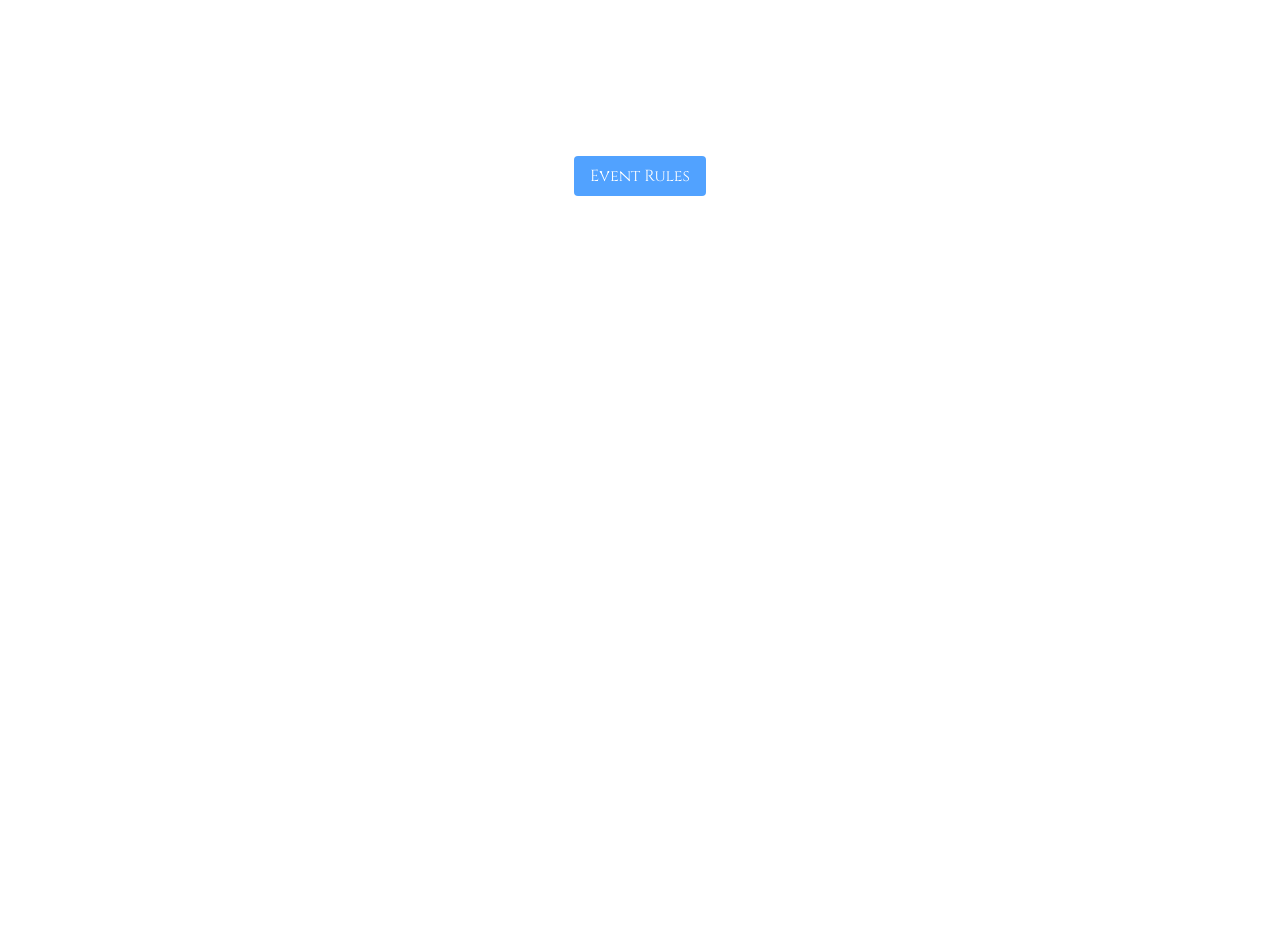
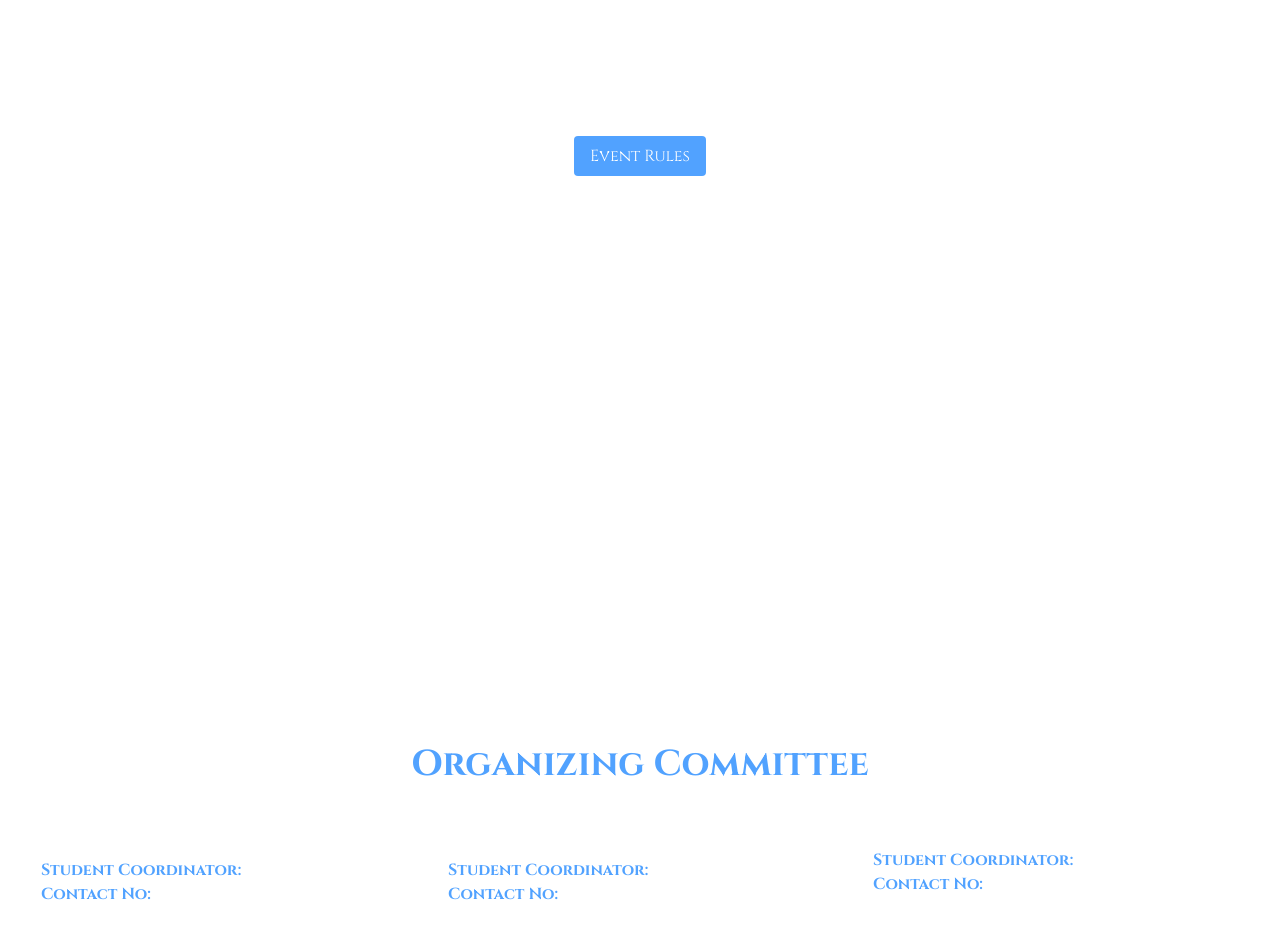
Before and after one commit to programmingwithshishir/registration-website, a React (Vite) app: page / in a window 1280 px wide. Shown: the part 2080-3018 px from the top of the page. Before the commit the page ends 2460 px from the top, so only its background shows below. Built offline with nearby package versions, Linux system fonts and the light colour scheme.

Commit message:
Add the whole front page

```diff
--- a/src/components/page1.jsx
+++ b/src/components/page1.jsx
@@ -72,17 +72,61 @@
           from the students- <br /> -Participant of one event must not
           participate in another- <br /> -College ID and permission letter from
           Principal / HOD for each team is mandatory-
-          <br /> -The judge’s decision will be final, and event coordinators
+          <br /> -The judge's decision will be final, and event coordinators
           reserves the right to take action in case of any misconduct-
         </p>
         <button
           onClick={handleEventRulesClick}
-          className="mt-10 px-4 py-2 bg-blue-400 text-white rounded font-primary hover:bg-blue-600 hover:cursor-pointer"
+          className="my-4 px-4 py-2 bg-blue-400 text-white rounded font-primary hover:bg-blue-600 hover:cursor-pointer"
         >
           Event Rules
         </button>
       </div>
       {/* Contacts */}
+      <div className="lg:h-screen lg:w-screen mt-15 font-primary flex flex-col justify-center items-center">
+        <h1 className="text-blue-400 font-primary font-bold text-2xl lg:text-4xl md:text-3xl">
+          Organizing Committee
+        </h1>
+        <h1 className="mb-10 text-white font-primary">Student Coordinators</h1>
+        <div className="block w-full text-sm md:text-base flex flex-col lg:flex-row items-center justify-center lg:justify-around lg:items-around">
+          <div className="mb-5 block text-white font-primary">
+            <h1>
+              <span className="text-blue-400 font-bold">
+                Student Coordinator:
+              </span>{" "}
+              Shishir Shetty
+            </h1>
+            <h1>
+              <span className="text-blue-400 font-bold">Contact No:</span>{" "}
+              <span className="select-text">8108452426</span>
+            </h1>
+          </div>
+          <div className="mb-5 block text-white font-primary">
+            <h1>
+              <span className="text-blue-400 font-bold">
+                Student Coordinator:
+              </span>{" "}
+              Samiksha Shetty
+            </h1>
+            <h1>
+              <span className="text-blue-400 font-bold">Contact No:</span>{" "}
+              <span className="select-text">8010156146</span>
+            </h1>
+          </div>
+          <div className="mb-10 block text-white font-primary">
+            <h1>
+              <span className="text-blue-400 font-bold">
+                Student Coordinator:
+              </span>{" "}
+              Shreyash Devadiga
+            </h1>
+            <h1>
+              <span className="text-blue-400 font-bold">Contact No:</span>{" "}
+              <span className="select-text">7760891473</span>
+            </h1>
+          </div>
+        </div>
+      </div>
     </div>
   );
 };
--- a/src/index.css
+++ b/src/index.css
@@ -1,4 +1,6 @@
 @import url("https://fonts.googleapis.com/css2?family=Cinzel:wght@400..900&display=swap");
+
+@plugin "tailwindcss-animate";
 @import "tailwindcss";
 
 @theme {
@@ -17,3 +19,122 @@
 ::-webkit-scrollbar-thumb {
   background: #ff0000;
 }
+
+:root {
+  --background: oklch(1 0 0);
+  --foreground: oklch(0.145 0 0);
+  --card: oklch(1 0 0);
+  --card-foreground: oklch(0.145 0 0);
+  --popover: oklch(1 0 0);
+  --popover-foreground: oklch(0.145 0 0);
+  --primary: oklch(0.205 0 0);
+  --primary-foreground: oklch(0.985 0 0);
+  --secondary: oklch(0.97 0 0);
+  --secondary-foreground: oklch(0.205 0 0);
+  --muted: oklch(0.97 0 0);
+  --muted-foreground: oklch(0.556 0 0);
+  --accent: oklch(0.97 0 0);
+  --accent-foreground: oklch(0.205 0 0);
+  --destructive: oklch(0.577 0.245 27.325);
+  --destructive-foreground: oklch(0.577 0.245 27.325);
+  --border: oklch(0.922 0 0);
+  --input: oklch(0.922 0 0);
+  --ring: oklch(0.87 0 0);
+  --chart-1: oklch(0.646 0.222 41.116);
+  --chart-2: oklch(0.6 0.118 184.704);
+  --chart-3: oklch(0.398 0.07 227.392);
+  --chart-4: oklch(0.828 0.189 84.429);
+  --chart-5: oklch(0.769 0.188 70.08);
+  --radius: 0.625rem;
+  --sidebar: oklch(0.985 0 0);
+  --sidebar-foreground: oklch(0.145 0 0);
+  --sidebar-primary: oklch(0.205 0 0);
+  --sidebar-primary-foreground: oklch(0.985 0 0);
+  --sidebar-accent: oklch(0.97 0 0);
+  --sidebar-accent-foreground: oklch(0.205 0 0);
+  --sidebar-border: oklch(0.922 0 0);
+  --sidebar-ring: oklch(0.87 0 0);
+}
+
+.dark {
+  --background: oklch(0.145 0 0);
+  --foreground: oklch(0.985 0 0);
+  --card: oklch(0.145 0 0);
+  --card-foreground: oklch(0.985 0 0);
+  --popover: oklch(0.145 0 0);
+  --popover-foreground: oklch(0.985 0 0);
+  --primary: oklch(0.985 0 0);
+  --primary-foreground: oklch(0.205 0 0);
+  --secondary: oklch(0.269 0 0);
+  --secondary-foreground: oklch(0.985 0 0);
+  --muted: oklch(0.269 0 0);
+  --muted-foreground: oklch(0.708 0 0);
+  --accent: oklch(0.269 0 0);
+  --accent-foreground: oklch(0.985 0 0);
+  --destructive: oklch(0.396 0.141 25.723);
+  --destructive-foreground: oklch(0.637 0.237 25.331);
+  --border: oklch(0.269 0 0);
+  --input: oklch(0.269 0 0);
+  --ring: oklch(0.439 0 0);
+  --chart-1: oklch(0.488 0.243 264.376);
+  --chart-2: oklch(0.696 0.17 162.48);
+  --chart-3: oklch(0.769 0.188 70.08);
+  --chart-4: oklch(0.627 0.265 303.9);
+  --chart-5: oklch(0.645 0.246 16.439);
+  --sidebar: oklch(0.205 0 0);
+  --sidebar-foreground: oklch(0.985 0 0);
+  --sidebar-primary: oklch(0.488 0.243 264.376);
+  --sidebar-primary-foreground: oklch(0.985 0 0);
+  --sidebar-accent: oklch(0.269 0 0);
+  --sidebar-accent-foreground: oklch(0.985 0 0);
+  --sidebar-border: oklch(0.269 0 0);
+  --sidebar-ring: oklch(0.439 0 0);
+}
+
+@theme inline {
+  --color-background: var(--background);
+  --color-foreground: var(--foreground);
+  --color-card: var(--card);
+  --color-card-foreground: var(--card-foreground);
+  --color-popover: var(--popover);
+  --color-popover-foreground: var(--popover-foreground);
+  --color-primary: var(--primary);
+  --color-primary-foreground: var(--primary-foreground);
+  --color-secondary: var(--secondary);
+  --color-secondary-foreground: var(--secondary-foreground);
+  --color-muted: var(--muted);
+  --color-muted-foreground: var(--muted-foreground);
+  --color-accent: var(--accent);
+  --color-accent-foreground: var(--accent-foreground);
+  --color-destructive: var(--destructive);
+  --color-destructive-foreground: var(--destructive-foreground);
+  --color-border: var(--border);
+  --color-input: var(--input);
+  --color-ring: var(--ring);
+  --color-chart-1: var(--chart-1);
+  --color-chart-2: var(--chart-2);
+  --color-chart-3: var(--chart-3);
+  --color-chart-4: var(--chart-4);
+  --color-chart-5: var(--chart-5);
+  --radius-sm: calc(var(--radius) - 4px);
+  --radius-md: calc(var(--radius) - 2px);
+  --radius-lg: var(--radius);
+  --radius-xl: calc(var(--radius) + 4px);
+  --color-sidebar: var(--sidebar);
+  --color-sidebar-foreground: var(--sidebar-foreground);
+  --color-sidebar-primary: var(--sidebar-primary);
+  --color-sidebar-primary-foreground: var(--sidebar-primary-foreground);
+  --color-sidebar-accent: var(--sidebar-accent);
+  --color-sidebar-accent-foreground: var(--sidebar-accent-foreground);
+  --color-sidebar-border: var(--sidebar-border);
+  --color-sidebar-ring: var(--sidebar-ring);
+}
+
+@layer base {
+  * {
+    @apply border-border outline-ring/50;
+  }
+  body {
+    @apply bg-background text-foreground;
+  }
+}
--- a/vite.config.js
+++ b/vite.config.js
@@ -1,11 +1,14 @@
-import { defineConfig } from 'vite'
-import react from '@vitejs/plugin-react'
-import tailwindcss from '@tailwindcss/vite'
+import path from "path";
+import { defineConfig } from "vite";
+import react from "@vitejs/plugin-react";
+import tailwindcss from "@tailwindcss/vite";
 
 // https://vite.dev/config/
 export default defineConfig({
-  plugins: [
-    react(),
-    tailwindcss()
-  ],
-})
+  plugins: [react(), tailwindcss()],
+  resolve: {
+    alias: {
+      "@": path.resolve(__dirname, "./src"),
+    },
+  },
+});
```
Also changed, not shown: jsconfig.json (added, +8 -0 lines), package.json (+7 -1 lines), components.json (added), 2 other files (tests, documents, lock files or other folders).
